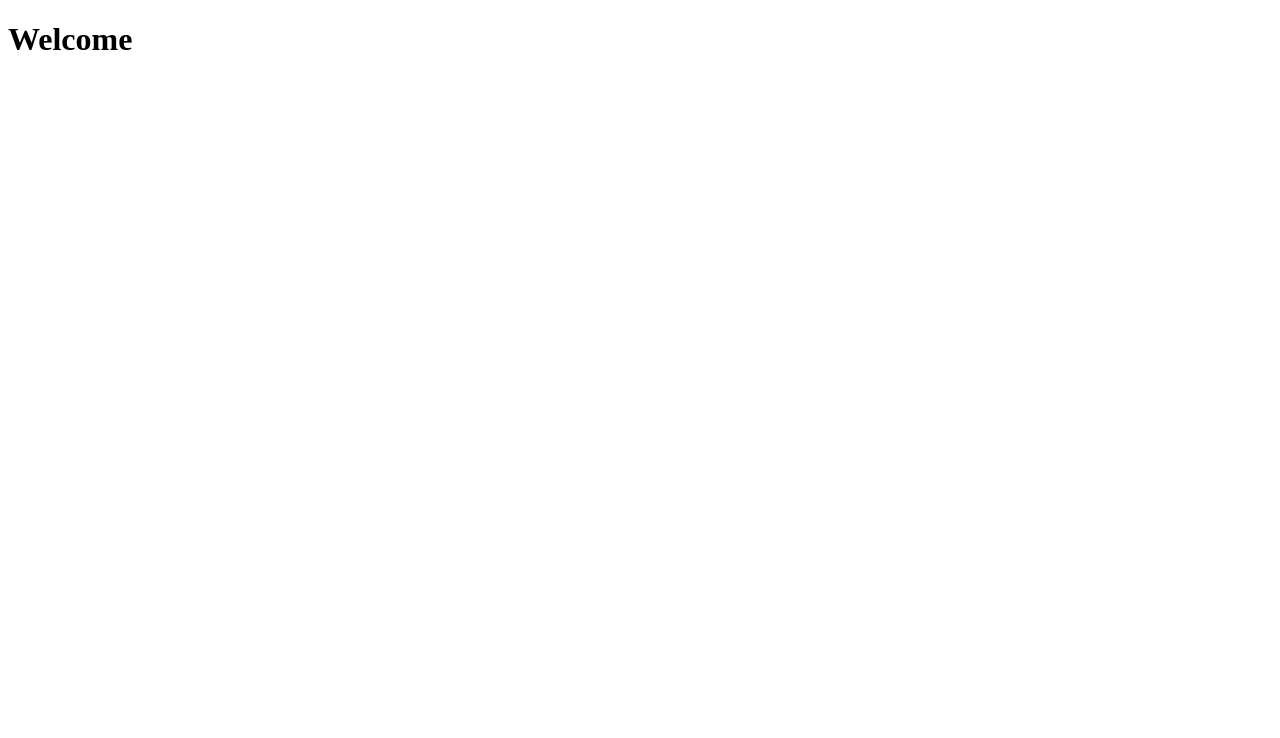
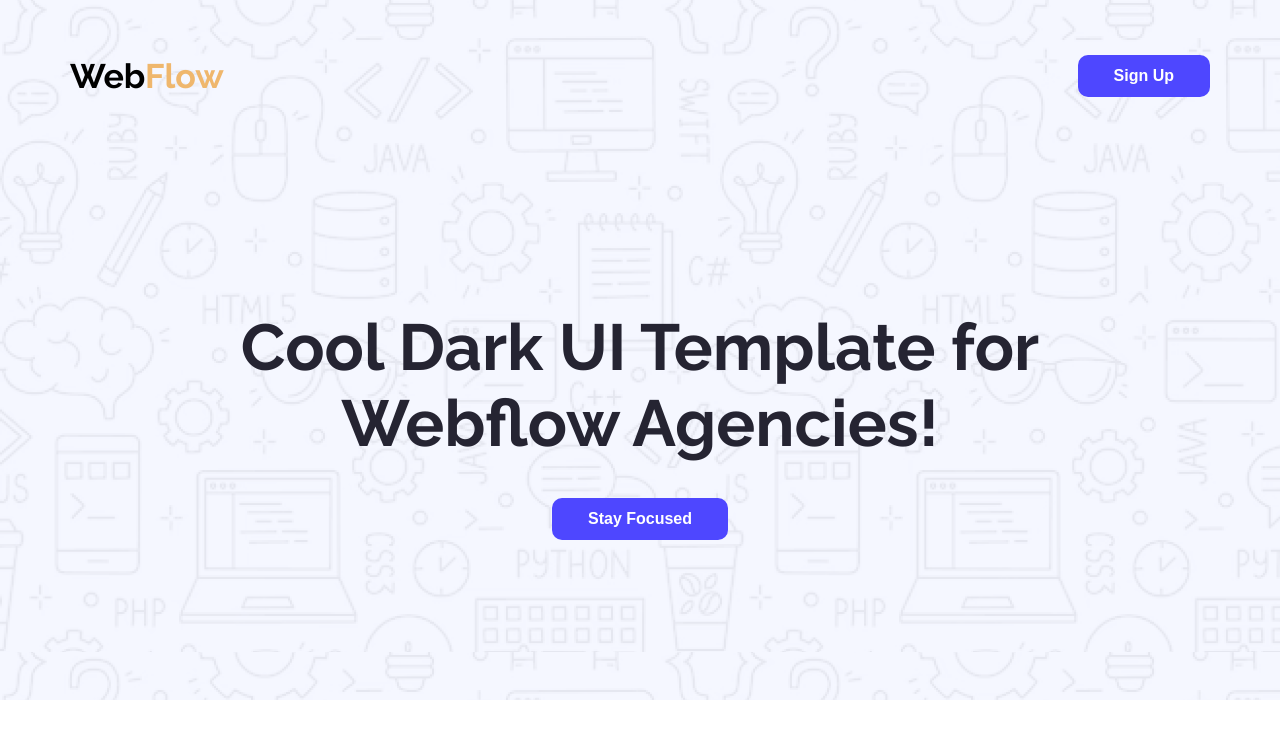
Before and after one commit to AbuJubaeid/WebFlow-Agency-Landing-Page, a plain HTML site: page index.html in a window 1280 px wide. Drawn offline with Linux system fonts and the light colour scheme.

Commit message:
second commit

```diff
--- a/index.html
+++ b/index.html
@@ -3,9 +3,25 @@
   <head>
     <meta charset="UTF-8" />
     <meta name="viewport" content="width=device-width, initial-scale=1.0" />
+    <link rel="stylesheet" href="style.css" />
+    <link rel="preconnect" href="https://fonts.googleapis.com" />
+    <link rel="preconnect" href="https://fonts.gstatic.com" crossorigin />
+    <link
+      href="https://fonts.googleapis.com/css2?family=Raleway:ital,wght@0,100..900;1,100..900&display=swap"
+      rel="stylesheet"
+    />
     <title>WebFlow Agency</title>
   </head>
   <body>
-    <h1>Welcome</h1>
+    <header>
+      <nav class="useable-style">
+        <h1>Web<span>Flow</span></h1>
+        <button class="btn">Sign Up</button>
+      </nav>
+      <section class="banner">
+        <h1>Cool Dark UI Template for Webflow Agencies!</h1>
+        <button class="btn">Stay Focused</button>
+      </section>
+    </header>
   </body>
 </html>
--- /dev/null
+++ b/style.css
@@ -0,0 +1,65 @@
+* {
+  margin: 0;
+  padding: 0;
+}
+body {
+  font-family: "Raleway", sans-serif;
+  font-optical-sizing: auto;
+  font-style: normal;
+}
+
+/* reuseable style */
+.useable-style {
+  max-width: 1140px;
+  margin: 0 auto;
+}
+
+.btn {
+  font-size: 16px;
+  font-weight: bold;
+  color: white;
+  background-color: #4e47ff;
+  padding: 12px 36px;
+  border: none;
+  border-radius: 10px;
+  cursor: pointer;
+}
+
+.btn:hover {
+  background-color: rgb(167, 89, 241);
+}
+
+/* header style */
+header {
+  background-image: url("Assets/Hero-bg.png");
+  max-width: 100%;
+  height: 700px;
+}
+header nav {
+  display: flex;
+  justify-content: space-between;
+  align-items: center;
+  height: 151px;
+}
+
+header nav h1 {
+  font-size: 34px;
+}
+
+header nav h1 span {
+  color: rgb(239, 183, 109);
+}
+
+header .banner {
+  width: 905px;
+  margin: 0 auto;
+  text-align: center;
+  margin-top: 158px;
+}
+
+header .banner h1 {
+  font-size: 65px;
+  font-weight: bold;
+  color: #252432;
+  margin-bottom: 37px;
+}
```
